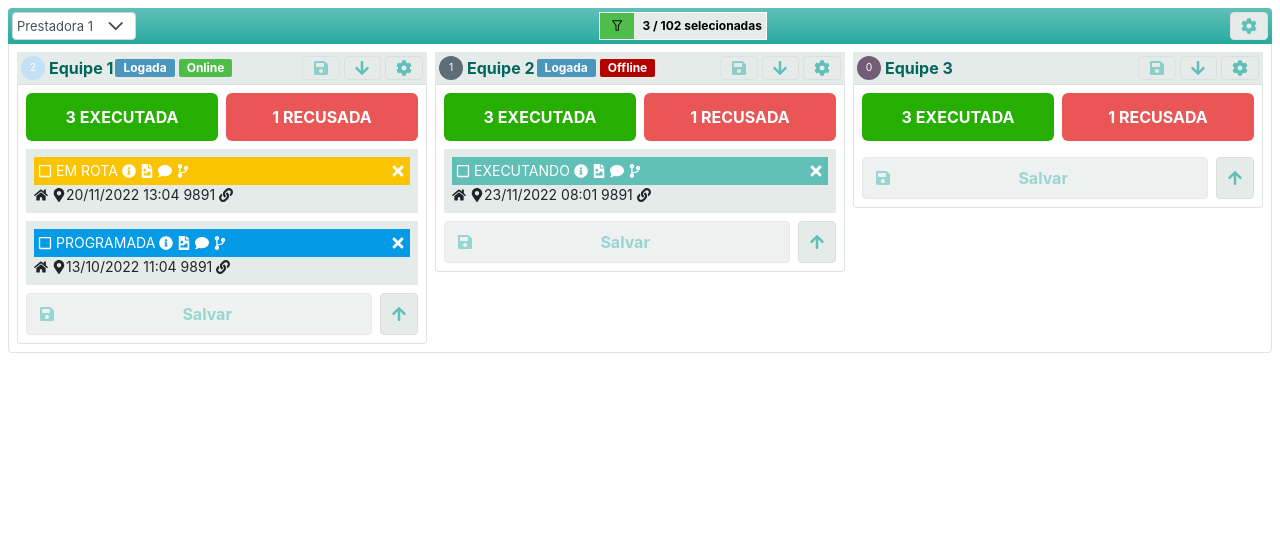
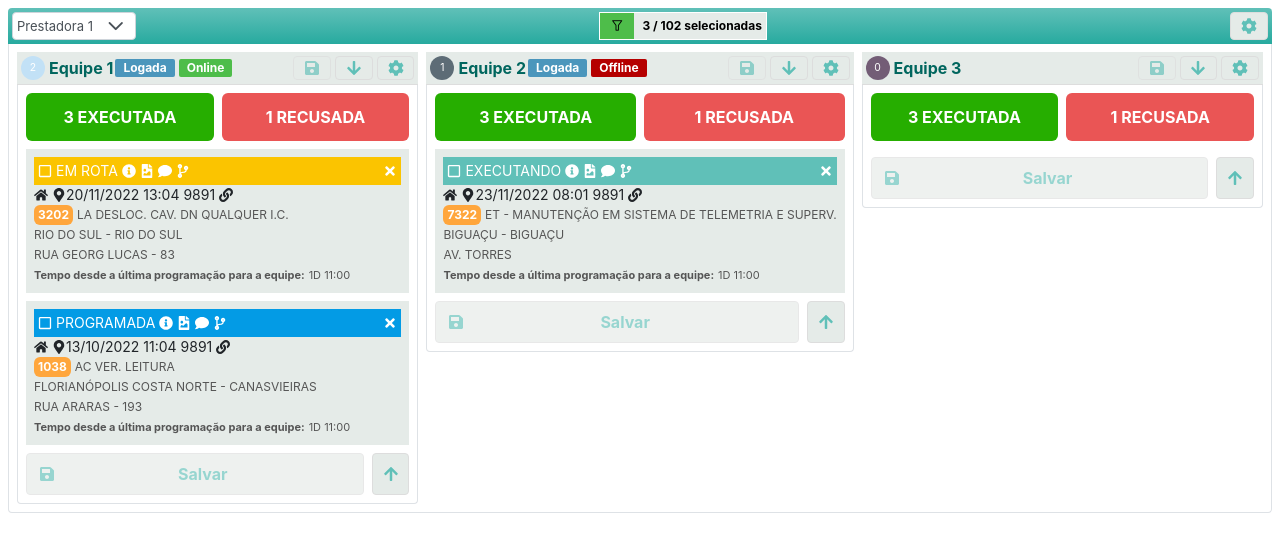
Before and after one commit to Cyclonersl/teams-react, a React (Vite) app: page / in a window 1280 px wide. Shown: the top 552 px of the page. Built offline with nearby package versions, Linux system fonts and the light colour scheme.

Commit message:
avança no layout do item de serviço

```diff
--- a/src/components/ServicoProgramado/index.tsx
+++ b/src/components/ServicoProgramado/index.tsx
@@ -18,7 +18,7 @@ function ServicoProgramado({ servico }: ServicoProgramadoProps) {
     const situacaoDesc = servico.situacao.replace("_", " ")
 
     return (
-        <div className="bg-casan-gray-400 p-2">
+        <div className="bg-casan-gray-400 p-2 text-sm">
             <div className={`${situacaoColor} text-white  flex justify-between items-center p-1`}>
                 <div className="flex items-center justify-center text-sm">
                     <FaRegSquare className="mr-1" />
@@ -41,6 +41,22 @@ function ServicoProgramado({ servico }: ServicoProgramadoProps) {
                         <FaLink />
                     </a>
                 </div>
+                <div className="text-casan-gray-500 text-[12px]">
+                    <div className="flex items-center gap-1">
+                        <span className="px-1 bg-casan-orange-400 text-white font-bold rounded-md">{servico.codigoServico}</span>
+                        {servico.descricaoServico}
+                    </div>
+                    <div className="flex">
+                        {`${servico.agencia} - ${servico.distritoOperacional}`}
+                    </div>
+                    <div>
+                        {servico.endereco}
+                    </div>
+                    <div className="flex items-center text-[11px] gap-1">
+                        <span className="font-bold">Tempo desde a última programação para a equipe:</span>
+                        <span>1D 11:00</span>
+                    </div>
+                </div>
             </div>
         </div>
     )
--- a/src/data/teams-data.ts
+++ b/src/data/teams-data.ts
@@ -11,13 +11,23 @@ const teamsData: TeamControlling[] = [
                 dtHoraSoltcao: '20/11/2022 13:04',
                 nrMatriculaColaborador: 9891,
                 tpColaborador: 'S',
-                situacao: "EM_ROTA"
+                situacao: "EM_ROTA",
+                codigoServico: 3202,
+                descricaoServico: "LA DESLOC. CAV. DN QUALQUER I.C.",
+                agencia: "RIO DO SUL",
+                distritoOperacional: 'RIO DO SUL',
+                endereco: "RUA GEORG LUCAS - 83"
             },
             {
                 dtHoraSoltcao: '13/10/2022 11:04',
                 nrMatriculaColaborador: 9891,
                 tpColaborador: 'S',
-                situacao: "PROGRAMADA"
+                situacao: "PROGRAMADA",
+                codigoServico: 1038,
+                descricaoServico: "AC VER. LEITURA",
+                agencia: "FLORIANÓPOLIS COSTA NORTE",
+                distritoOperacional: 'CANASVIEIRAS',
+                endereco: "RUA ARARAS - 193"
             }
         ]
     },
@@ -31,7 +41,12 @@ const teamsData: TeamControlling[] = [
                 dtHoraSoltcao: '23/11/2022 08:01',
                 nrMatriculaColaborador: 9891,
                 tpColaborador: 'S',
-                situacao: "EXECUTANDO"
+                situacao: "EXECUTANDO",
+                codigoServico: 7322,
+                descricaoServico: "ET - MANUTENÇÃO EM SISTEMA DE TELEMETRIA E SUPERV.",
+                agencia: "BIGUAÇU",
+                distritoOperacional: 'BIGUAÇU',
+                endereco: "AV. TORRES"
             }
         ]
     },
--- a/src/model/ScheculedService.ts
+++ b/src/model/ScheculedService.ts
@@ -3,4 +3,9 @@ export interface ScheduledService {
     nrMatriculaColaborador: number;
     tpColaborador: string;
     situacao: string;
+    codigoServico: number;
+    descricaoServico: string;
+    agencia: string;
+    distritoOperacional: string;
+    endereco: string;
 }
--- a/tailwind.config.cjs
+++ b/tailwind.config.cjs
@@ -13,6 +13,7 @@ module.exports = {
         casan: {
           gray: {
             400: '#e5ebe8',
+            500: '#555555',
             700: '#dddddd'
           },
           green: {
@@ -33,7 +34,10 @@ module.exports = {
           },
           yellow: {
             400: '#FBC400'
-          }
+          },
+          orange: {
+            400: '#FFA63C'
+          },
         }
       },
       fontSize: {
```
